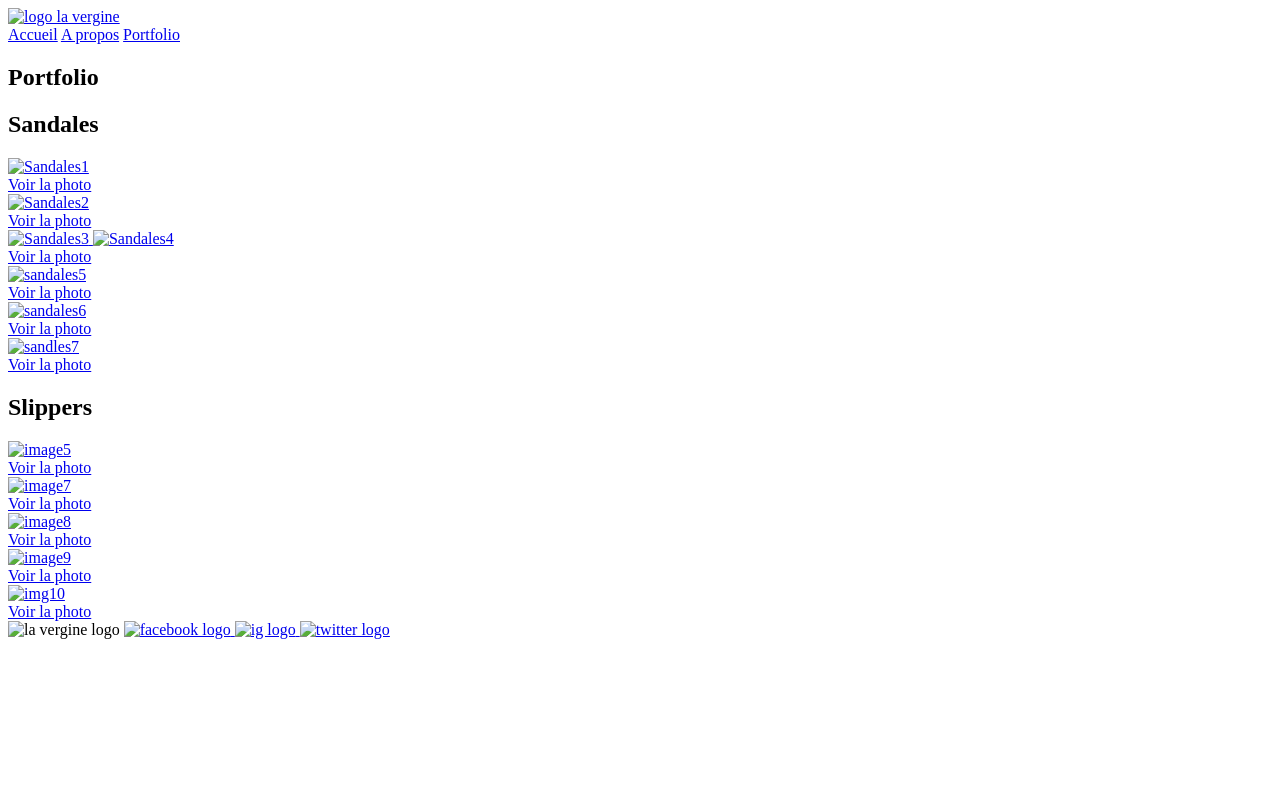
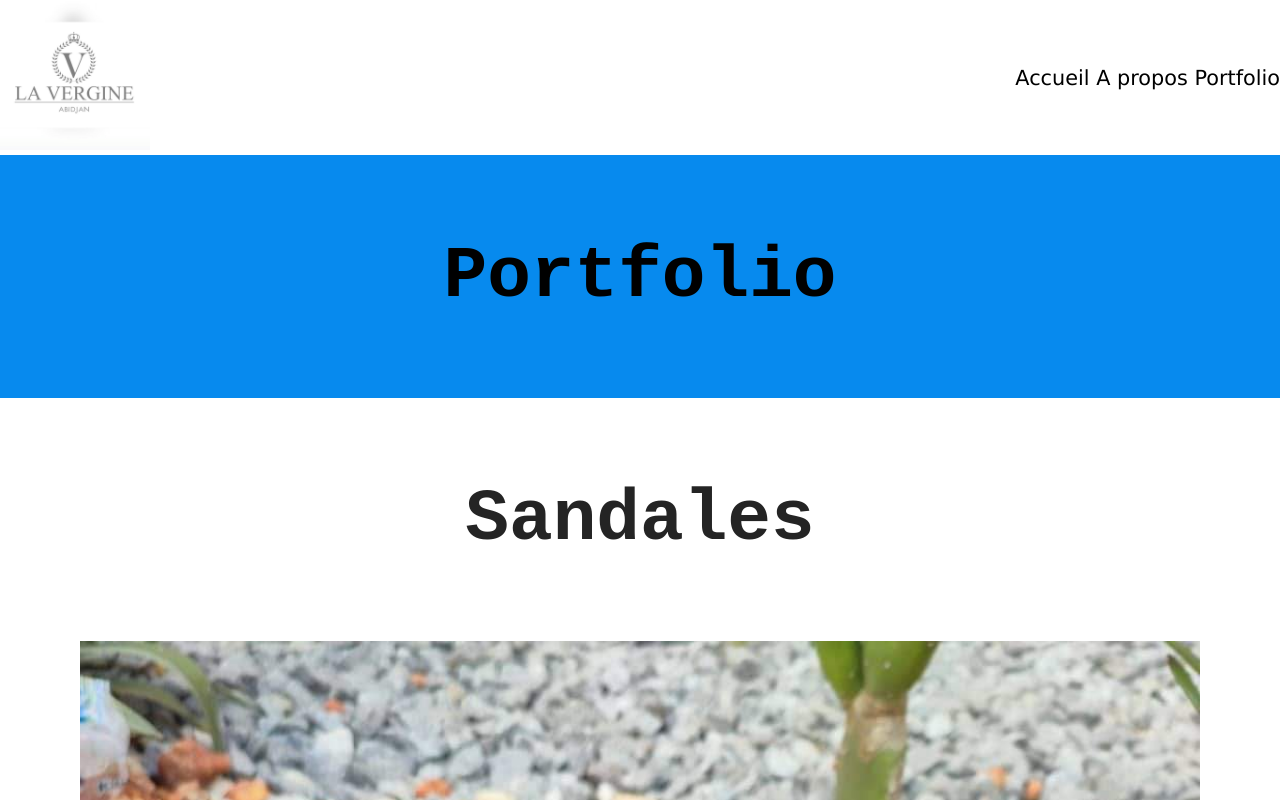
Before and after one commit to raymdK/new, a plain HTML site: page portfolio.html in a window 1280 px wide. Shown: the top 800 px of the page. Drawn offline with Linux system fonts and the light colour scheme; the site is published under a folder, as on GitHub Pages, so addresses that start at the root find nothing.

Commit message:
flex-html

```diff
--- a/portfolio.html
+++ b/portfolio.html
@@ -5,14 +5,14 @@
     <meta http-equiv="X-UA-Compatible" content="IE=edge">
     <meta name="viewport" content="width=device-width, initial-scale=1.0">
     <title>Portfolio - de la vergine</title>
-    <link rel="stylesheet" href="/css/styles.css">
-    <link rel="stylesheet" href="/css/portfolio.css">
+    <link rel="stylesheet" href="./css/styles.css">
+    <link rel="stylesheet" href="./css/portfolio.css">
 </head>
 <body>
 <header>
  <nav>
     <a href="index2.html" class="lien-icone">
-        <img src="/img/Lavergine logo.jpg" alt="logo la vergine" width="150px">
+        <img src="./img/Lavergine logo.jpg" alt="logo la vergine" width="150px">
     </a>
   <div>
     <a href="index2.html">Accueil</a>
@@ -27,67 +27,67 @@
 </section>
 <section class="galerie">
     <h2>Sandales</h2>
-    <a href="/img/sandales 1.jpg" class="conteneur">
-        <img src="/img/sandales 1.jpg" alt="Sandales1">
+    <a href="./img/sandales 1.jpg" class="conteneur">
+        <img src="./img/sandales 1.jpg" alt="Sandales1">
         <div class="Photo-hover">Voir la photo</div>
     </a>
-    <a href="/img/sandales2.jpg" class="conteneur">
-        <img src="/img/sandales2.jpg" alt="Sandales2">
+    <a href="./img/sandales2.jpg" class="conteneur">
+        <img src="./img/sandales2.jpg" alt="Sandales2">
         <div class="Photo-hover">Voir la photo</div>
     </a>
-    <a href="/img/sandale3.jpg" class="conteneur">
-        <img src="/img/sandale3.jpg" alt="Sandales3">
+    <a href="./img/sandale3.jpg" class="conteneur">
+        <img src="./img/sandale3.jpg" alt="Sandales3">
     </a>
-    <a href="/img/sandale 4.jpg" class="conteneur">
-        <img src="/img/sandale 4.jpg" alt="Sandales4">
+    <a href="./img/sandale 4.jpg" class="conteneur">
+        <img src="./img/sandale 4.jpg" alt="Sandales4">
         <div class="Photo-hover">Voir la photo</div>
     </a>
-    <a href="/img/sandale 5.jpg" class="conteneur">
-        <img src="/img/sandale 5.jpg" alt="sandales5">
+    <a href="./img/sandale 5.jpg" class="conteneur">
+        <img src="./img/sandale 5.jpg" alt="sandales5">
         <div class="Photo-hover">Voir la photo</div>
     </a>
-    <a href="/img/sandale 6.jpg" class="conteneur">
-        <img src="/img/sandale 6.jpg" alt="sandales6">
+    <a href="./img/sandale 6.jpg" class="conteneur">
+        <img src="./img/sandale 6.jpg" alt="sandales6">
         <div class="Photo-hover">Voir la photo</div>
     </a>
-    <a href="/img/sandale7 .jpg" class="conteneur">
-        <img src="/img/sandale7 .jpg" alt="sandles7">
+    <a href="./img/sandale7 .jpg" class="conteneur">
+        <img src="./img/sandale7 .jpg" alt="sandles7">
         <div class="Photo-hover">Voir la photo</div>
     </a>
 </section>
 <h2>Slippers</h2>
 <section class="slippers">
-    <a href="/img/img5.jpg" class="conteneur">
-        <img src="/img/img5.jpg" alt="image5">
+    <a href="./img/img5.jpg" class="conteneur">
+        <img src="./img/img5.jpg" alt="image5">
         <div class="Photo-hover">Voir la photo</div>
     </a>
-    <a href="/img/img7.jpg" class="conteneur">
-        <img src="/img/img7.jpg" alt="image7">
+    <a href="./img/img7.jpg" class="conteneur">
+        <img src="./img/img7.jpg" alt="image7">
         <div class="Photo-hover">Voir la photo</div>
     </a>
-    <a href="/img/img8.jpg" class="conteneur">
-        <img src="/img/img8.jpg" alt="image8">
+    <a href="./img/img8.jpg" class="conteneur">
+        <img src="./img/img8.jpg" alt="image8">
         <div class="Photo-hover">Voir la photo</div>
     </a>
-    <a href="/img/img9.jpg" class="conteneur">
-        <img src="/img/img9.jpg" alt="image9">
+    <a href="./img/img9.jpg" class="conteneur">
+        <img src="./img/img9.jpg" alt="image9">
         <div class="Photo-hover">Voir la photo</div>
     </a>
-    <a href="/img/img10.jpg" class="conteneur">
-        <img src="/img/img10.jpg" alt="img10">
+    <a href="./img/img10.jpg" class="conteneur">
+        <img src="./img/img10.jpg" alt="img10">
         <div class="Photo-hover">Voir la photo</div>
     </a>
 </section>
 <footer>
-    <img src="/img/Lavergine logo.jpg" alt="la vergine logo" width="100px">
+    <img src="./img/Lavergine logo.jpg" alt="la vergine logo" width="100px">
     <a target="_blank" href="https://facebook.com">
-        <img src="/img/fb.png" alt="facebook logo" width="50px">
+        <img src="./img/fb.png" alt="facebook logo" width="50px">
     </a>
     <a target="_blank" href="https://instagram.com/" class="lien">
-        <img src="/img/ig1.png" alt="ig logo" width="50px">
+        <img src="./img/ig1.png" alt="ig logo" width="50px">
     </a>
     <a target="_blank" href="https://twitter.com/" class="lien">
-        <img src="/img/twiter1.png" alt="twitter logo" width="50px">
+        <img src="./img/twiter1.png" alt="twitter logo" width="50px">
 </footer>
 </body>
 </html>
```
Also changed, not shown: index2.html (+10 -10 lines).
